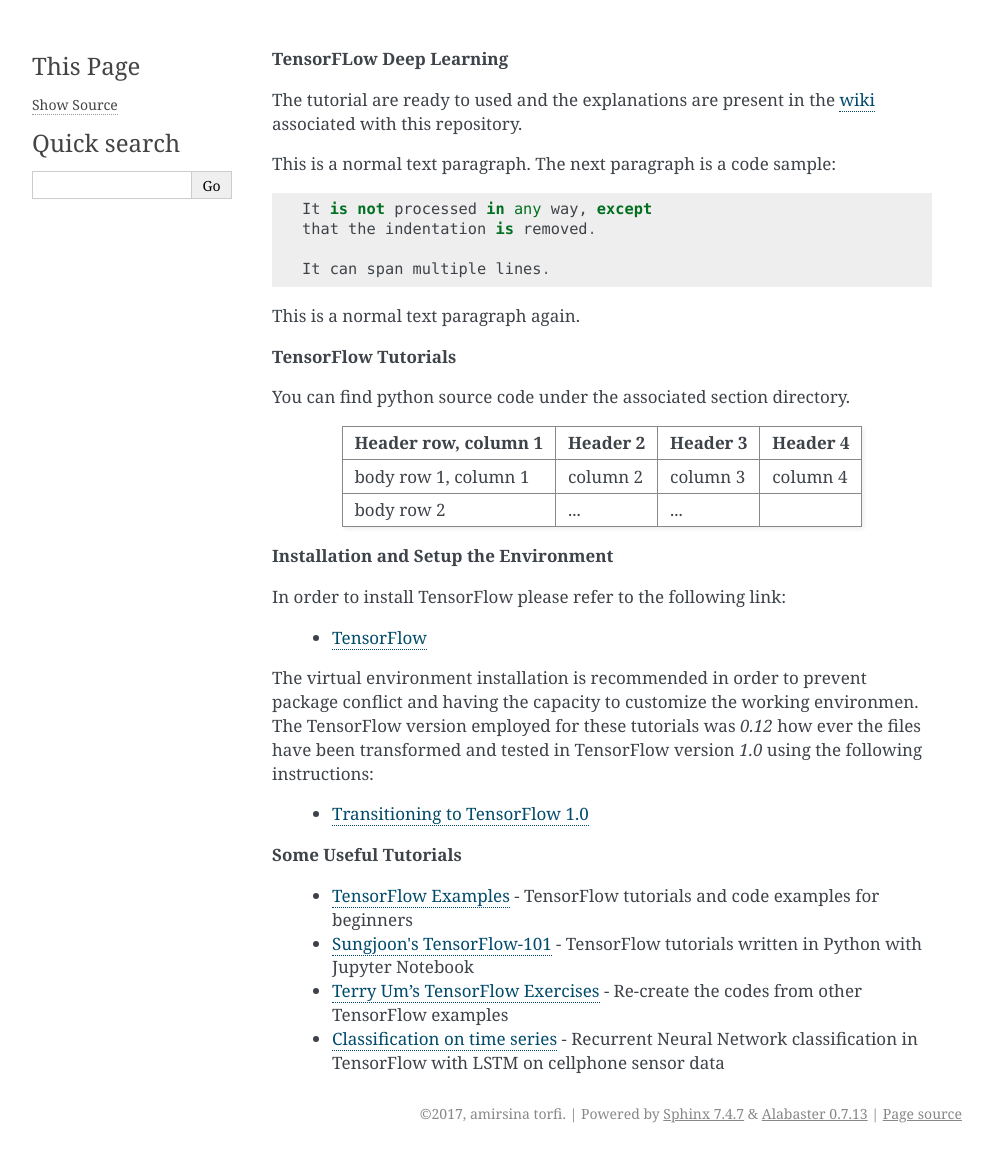
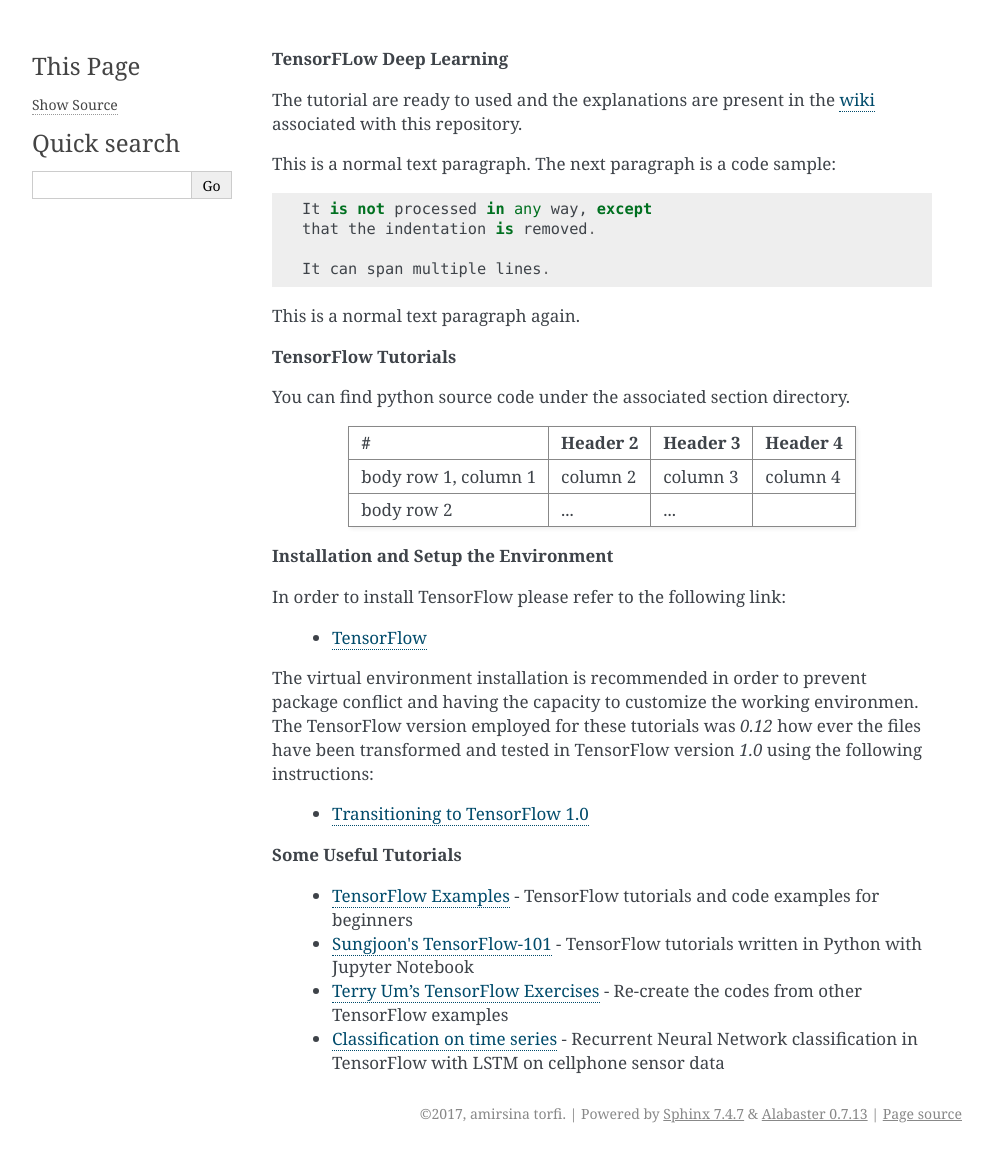
Before and after one commit to astorfi/TensorFlow-World, a Sphinx documentation site: the page built from docs/index.rst, in a window 1280 px wide. Shown: the whole page, without its empty margins (148-1141 px from the left). Built offline with Sphinx 7.4.7, drawn with Linux system fonts in a browser that asks for light colours.

Commit message:
Update index.rst

```diff
--- a/docs/index.rst
+++ b/docs/index.rst
@@ -29,7 +29,7 @@
 .. |1| **[convolutional neural network](NeuralNetworks/convolutional-neural-network)** |  | |
 
 +------------------------+------------+----------+----------+
-| Header row, column 1   | Header 2   | Header 3 | Header 4 |
+| #                      | Header 2   | Header 3 | Header 4 |
 +========================+============+==========+==========+
 | body row 1, column 1   | column 2   | column 3 | column 4 |
 +------------------------+------------+----------+----------+
```
